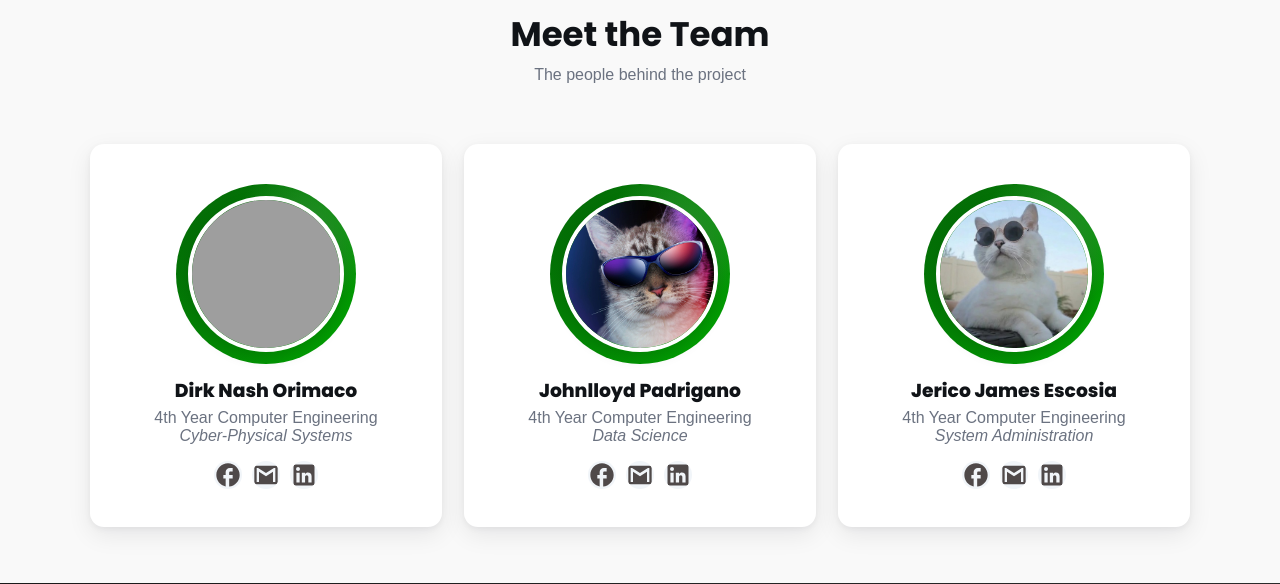
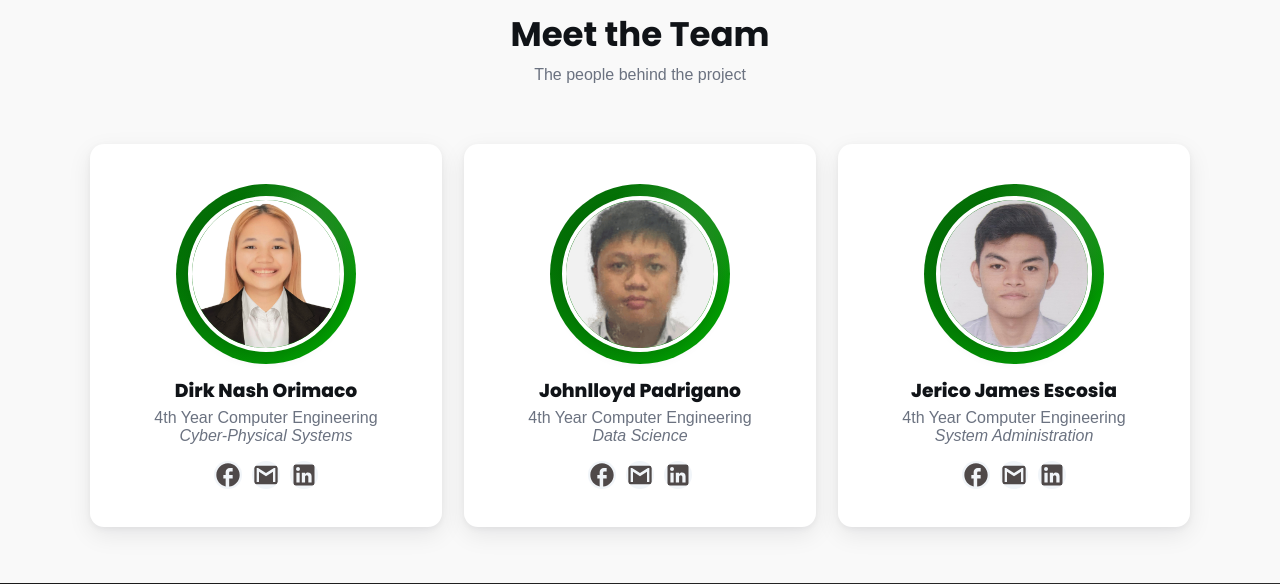
Before and after one commit to dnforimaco/CoconutMaturity-WebApp, a Flask app: page /about in a window 1280 px wide. Shown: the part 1371-1955 px from the top of the page. Run offline with Flask 3, Linux system fonts and the light colour scheme; grey boxes are pictures that could not be loaded.

Commit message:
Add files via upload

```diff
--- a/WebApp/templates/about.html
+++ b/WebApp/templates/about.html
@@ -48,7 +48,7 @@
     <!-- Dirk -->
     <article class="person card">
       <div class="avatar-ring">
-        <img src="{{ url_for('static', filename='images/cat.jpg') }}" alt="Dirk Nash Orimaco">
+        <img src="{{ url_for('static', filename='images/orimaco.png') }}" alt="Dirk Nash Orimaco">
       </div>
       <h3>Dirk Nash Orimaco</h3>
       <p class="role">4th Year Computer Engineering <br> <i>Cyber-Physical Systems</i></p>
@@ -62,7 +62,7 @@
     <!-- Johnlloyd -->
     <article class="person card">
       <div class="avatar-ring">
-        <img src="{{ url_for('static', filename='images/cat1.jpg') }}" alt="Johnlloyd Padrigano">
+        <img src="{{ url_for('static', filename='images/padrigano.png') }}" alt="Johnlloyd Padrigano">
       </div>
       <h3>Johnlloyd Padrigano</h3>
       <p class="role">4th Year Computer Engineering <br> <i>Data Science</i></p>
@@ -76,7 +76,7 @@
     <!-- Jerico -->
     <article class="person card">
       <div class="avatar-ring">
-        <img src="{{ url_for('static', filename='images/cat2.jpg') }}" alt="Jerico James Escosia">
+        <img src="{{ url_for('static', filename='images/escosia.png') }}" alt="Jerico James Escosia">
       </div>
       <h3>Jerico James Escosia</h3>
       <p class="role">4th Year Computer Engineering <br> <i>System Administration</i></p>
--- a/WebApp/templates/base.html
+++ b/WebApp/templates/base.html
@@ -50,8 +50,8 @@
                 <div class="contact">
                     <p class="contact-label">Contact Us:</p>
                     <div class="contact-icons">
-                        <a href="https://facebook.com" target="_blank" aria-label="Facebook" class="icon fb"></a>
-                        <a href="mailto:dirknashorimaco1@gmail.com" target="_blank" aria-label="Gmail" class="icon gmail"></a>
+                        <a href="https://www.facebook.com/profile.php?id=100063949636053" target="_blank" aria-label="Facebook" class="icon fb"></a>
+                        <a href="mailto:cococheck@gmail.com" target="_blank" aria-label="Gmail" class="icon gmail"></a>
                         <a href="https://instagram.com" target="_blank" aria-label="Instagram" class="icon ig"></a>
                     </div>
                 </div>
--- a/WebApp/templates/detect.html
+++ b/WebApp/templates/detect.html
@@ -253,14 +253,14 @@ audioFileInputs.forEach(input => {
             // Validate file type
             const validTypes = ['audio/wav', 'audio/mpeg', 'audio/ogg', 'audio/mp4', 'audio/mp3'];
             if (!validTypes.some(type => file.type.includes(type.split('/')[1]))) {
-                alert("Please select a valid audio file (WAV, MP3, OGG, M4A)");
+                showError("Please select a valid audio file (WAV, MP3, OGG, M4A)");
                 this.value = "";
                 return;
             }
 
             // Validate file size (10MB limit)
             if (file.size > 10 * 1024 * 1024) {
-                alert("File size must be less than 10MB");
+                showError("File size must be less than 10MB");
                 this.value = "";
                 return;
             }
```
Also changed, not shown: WebApp/static/images/escosia.png (added), WebApp/static/images/orimaco.png (added), WebApp/static/images/padrigano.png (added).
